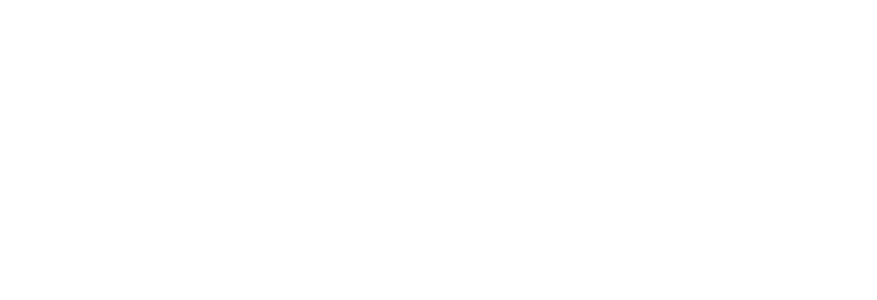
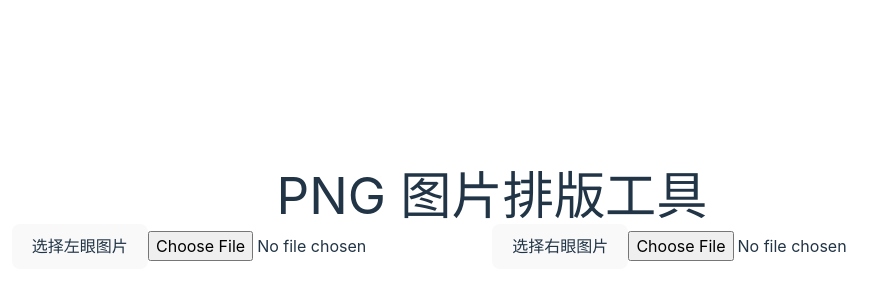
Before and after one commit to kigland/eyes-gen, a React (Vite) app: page / in a window 1280 px wide. Shown: the part 182-482 px from the top of the page, without its empty margins (148-1025 px from the left). Built offline with nearby package versions, Linux system fonts and the light colour scheme.

Commit message:
feat: separate upload buttons for left and right eyes
- Add individual upload buttons for left and right eyes
- Change image state to object structure with left/right properties
- Update preview area to show images separately
- Optimize upload logic for single file handling

```diff
--- a/src/App.tsx
+++ b/src/App.tsx
@@ -1,14 +1,122 @@
-import { useState } from 'react'
+import { useState, useRef } from 'react'
 import reactLogo from './assets/react.svg'
 import viteLogo from '/vite.svg'
 import './App.css'
 
 function App() {
-  const [count, setCount] = useState(0)
+  const [images, setImages] = useState<{ left?: string; right?: string }>({})
+  const leftEyeInputRef = useRef<HTMLInputElement>(null)
+  const rightEyeInputRef = useRef<HTMLInputElement>(null)
+
+  const handleImageUpload = (eye: 'left' | 'right', e: React.ChangeEvent<HTMLInputElement>) => {
+    const file = e.target.files?.[0]
+    if (!file || file.type !== 'image/png') return
+
+    const reader = new FileReader()
+    reader.onload = (e) => {
+      if (e.target?.result) {
+        setImages(prev => ({
+          ...prev,
+          [eye]: e.target?.result as string
+        }))
+      }
+    }
+    reader.readAsDataURL(file)
+  }
+
+  const handlePrint = () => {
+    window.print()
+  }
+
+  // 转换为数组以便渲染
+  const imageArray = [images.left, images.right].filter(Boolean) as string[]
 
   return (
     <div className="min-h-screen bg-gray-100">
+      <div className="mx-auto px-4 py-8">
+        <div className="mb-8">
+          <h1 className="text-2xl font-bold mb-4">PNG 图片排版工具</h1>
+          <div className="flex flex-col gap-4">
+            <div className="flex gap-4">
+              <div className="flex gap-4">
+                <button
+                  onClick={() => leftEyeInputRef.current?.click()}
+                  className="bg-blue-500 text-white px-4 py-2 rounded hover:bg-blue-600"
+                >
+                  选择左眼图片
+                </button>
+                <input
+                  ref={leftEyeInputRef}
+                  type="file"
+                  accept="image/png"
+                  onChange={(e) => handleImageUpload('left', e)}
+                  className="hidden"
+                />
+                <button
+                  onClick={() => rightEyeInputRef.current?.click()}
+                  className="bg-blue-500 text-white px-4 py-2 rounded hover:bg-blue-600"
+                >
+                  选择右眼图片
+                </button>
+                <input
+                  ref={rightEyeInputRef}
+                  type="file"
+                  accept="image/png"
+                  onChange={(e) => handleImageUpload('right', e)}
+                  className="hidden"
+                />
+              </div>
+              {(images.left || images.right) && (
+                <button
+                  onClick={handlePrint}
+                  className="bg-green-500 text-white px-4 py-2 rounded hover:bg-green-600"
+                >
+                  打印
+                </button>
+              )}
+            </div>
+            {/* 预览区域 */}
+            {(images.left || images.right) && (
+              <div className="flex gap-4">
+                {images.left && (
+                  <div className="bg-white p-4 rounded shadow">
+                    <p className="font-medium mb-2">左眼</p>
+                    <img src={images.left} alt="左眼" className="w-24 h-24 object-contain" />
+                  </div>
+                )}
+                {images.right && (
+                  <div className="bg-white p-4 rounded shadow">
+                    <p className="font-medium mb-2">右眼</p>
+                    <img src={images.right} alt="右眼" className="w-24 h-24 object-contain" />
+                  </div>
+                )}
+              </div>
+            )}
+          </div>
+        </div>
 
+        {/* 空白的 A4 预览区域 */}
+        <div className="bg-white w-[210mm] h-[297mm] mx-auto shadow-lg p-4">
+          <div className="grid grid-cols-2 grid-rows-4 h-full gap-4">
+            {Array(8).fill(null).map((_, index) => (
+              <div key={index} className="border border-gray-200 flex items-center justify-center relative">
+                {imageArray[index % imageArray.length] && (
+                  <>
+                    <img
+                      src={imageArray[index % imageArray.length]}
+                      alt={`${index % 2 === 0 ? '左眼' : '右眼'}`}
+                      className="max-w-full max-h-full object-contain"
+                    />
+                    <span className="absolute top-2 left-2 text-sm text-gray-500">
+                      {index % 2 === 0 ? '左眼' : '右眼'}
+                    </span>
+                  </>
+                )}
+              </div>
+            ))}
+          </div>
+        </div>
+      </div>
     </div>
   )
 }
--- a/src/index.css
+++ b/src/index.css
@@ -70,3 +70,25 @@ button:focus-visible {
     background-color: #f9f9f9;
   }
 }
+
+@media print {
+  body * {
+    visibility: hidden;
+  }
+
+  .bg-white.w-\[210mm\].h-\[297mm\],
+  .bg-white.w-\[210mm\].h-\[297mm\] * {
+    visibility: visible;
+  }
+
+  .bg-white.w-\[210mm\].h-\[297mm\] {
+    position: absolute;
+    left: 0;
+    top: 0;
+    width: 210mm;
+    height: 297mm;
+    margin: 0;
+    padding: 0;
+    box-shadow: none;
+  }
+}
```
